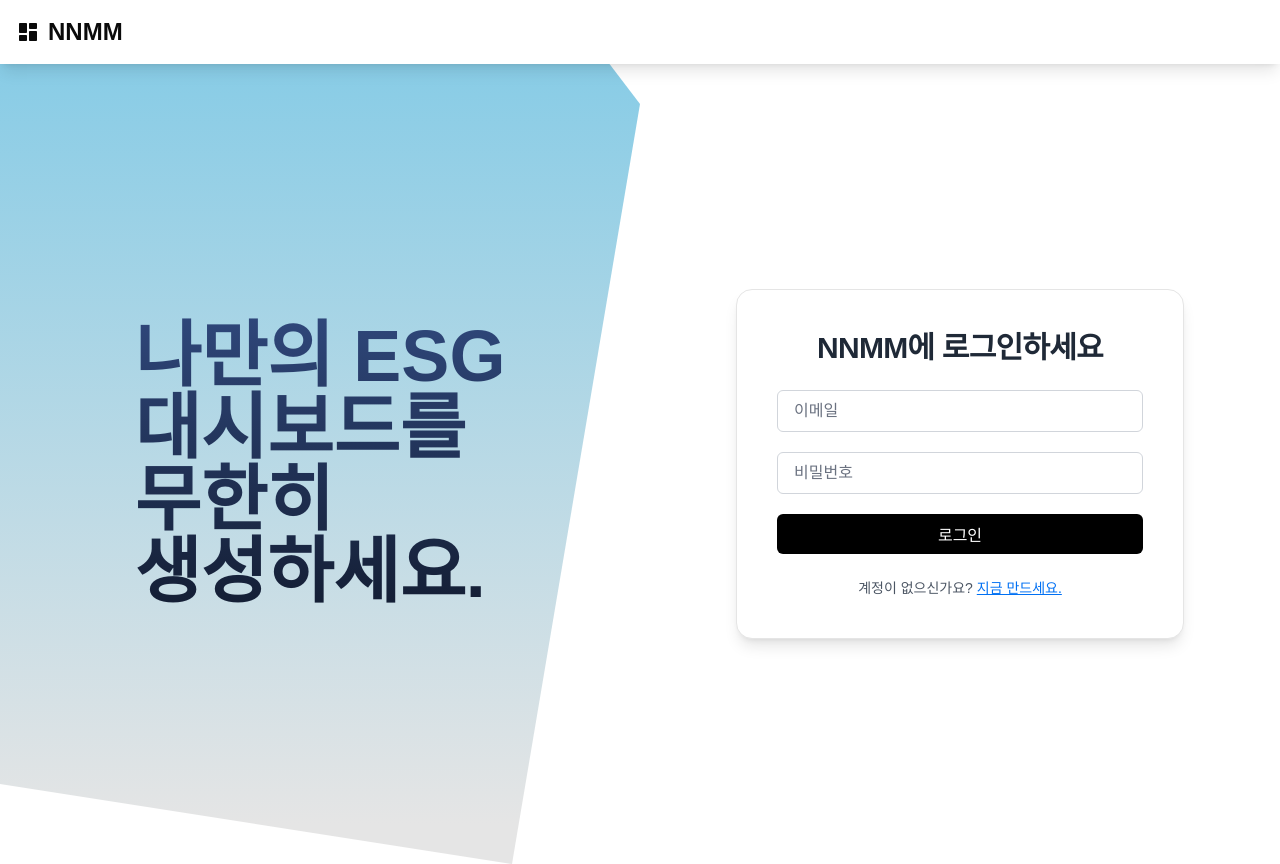
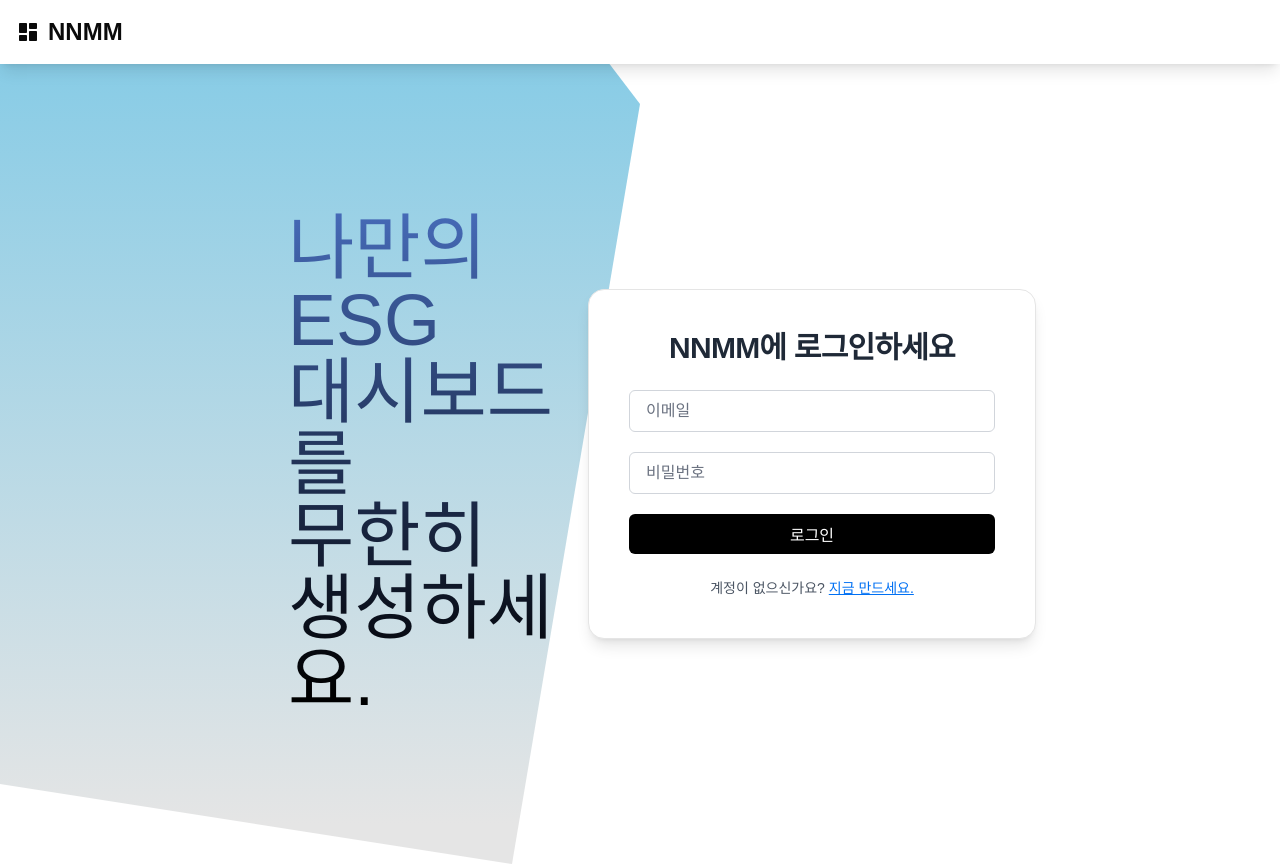
Before and after one commit to rlaDonghwan/NNMM_frontend, a Next.js app: page /signin in a window 1280 px wide. Built offline with nearby package versions, Linux system fonts and the light colour scheme; no server answers.

Commit message:
signin 페이지 고침

```diff
--- a/components/auth/signin.tsx
+++ b/components/auth/signin.tsx
@@ -76,19 +76,20 @@ export default function SignInForm() {
   }
 
   return (
-    <div className="flex h-screen w-full overflow-hidden">
+    <div className="flex h-screen w-full">
       {/* 왼쪽 소개 영역 */}
-      <div className="relative w-[50%] z-0">
       <div
-          className="absolute inset-0"
+        className="absolute w-full h-full"
         style={{
-            clipPath: 'polygon(0% -100%, 100% 5%, 80% 100%, 0% 90%)',
+          clipPath: 'polygon(0% -100%, 50% 5%, 40% 100%, 0% 90%)',
           background: 'linear-gradient(to bottom, #88CCE6, #E5E5E5 95%)',
           zIndex: -10
         }}
       />
+      {/* 텍스트 영역---------------------------------------------------------------------- */}
+      <div className="flex flex-col md:flex-row w-full h-screen justify-center md:justify-between items-center">
         <div
-          className="flex w-full h-full font-apple text-7xl font-bold justify-center items-center"
+          className="flex md:min-w-[300px] md:text-7xl text-5xl md:text-start text-center font-apple md:ml-72 ml-0"
           style={{
             background: 'linear-gradient(to bottom, #466AB7, #000000 95%)',
             WebkitBackgroundClip: 'text',
@@ -103,11 +104,9 @@ export default function SignInForm() {
           <br />
           생성하세요.
         </div>
-      </div>
-
-      {/* 오른쪽 로그인 폼 */}
-      <div className="flex w-[50%] items-center justify-center bg-[rgba(255,255,255,0.0)]">
-        <Card className="flex flex-col max-w-md bg-white rounded-2xl shadow-lg p-8 sm:p-10">
+        {/* 로그인 폼 영역---------------------------------------------------------------------- */}
+        <div className="flex md:mr-72 mr-0">
+          <Card className="flex flex-col w-[448px] md:mt-0 mt-8 bg-white rounded-2xl shadow-lg p-8 sm:p-10">
             <CardTitle className="mb-6 text-3xl font-apple text-center text-gray-800">
               NNMM에 로그인하세요
             </CardTitle>
@@ -139,12 +138,15 @@ export default function SignInForm() {
 
             <div className="mt-6 text-sm text-gray-600 font-apple text-center">
               계정이 없으신가요?{' '}
-            <Link href="/signup" className="text-blue-500 underline hover:text-blue-700">
+              <Link
+                href="/signup"
+                className="text-blue-500 underline hover:text-blue-700">
                 지금 만드세요.
               </Link>
             </div>
           </Card>
         </div>
       </div>
+    </div>
   )
 }
```
Lines whose indentation alone changed are shown as unchanged.
